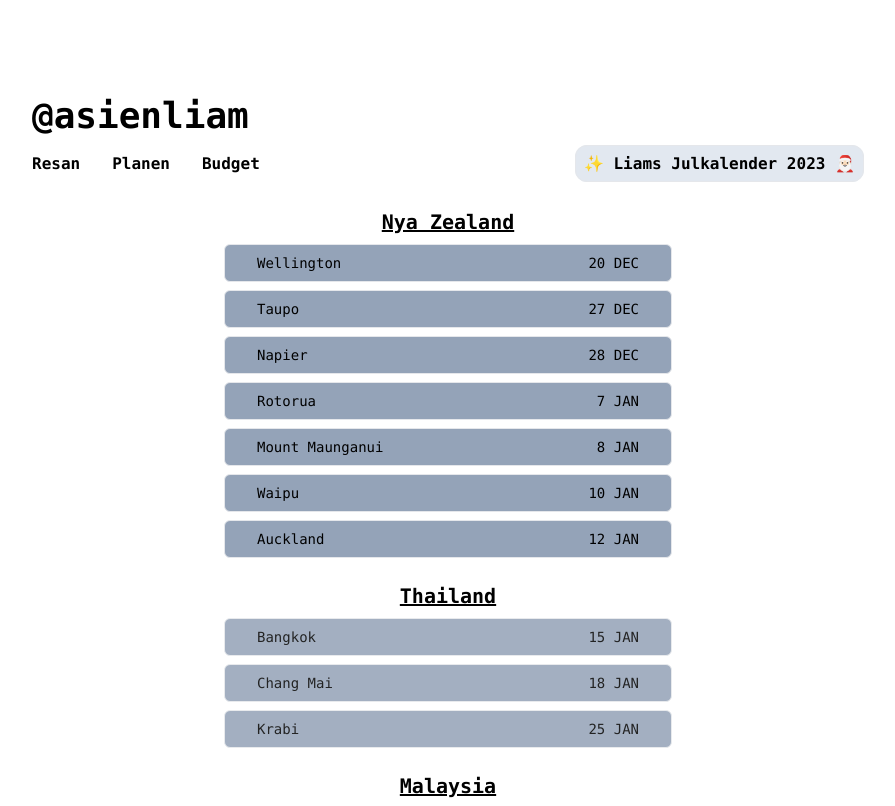
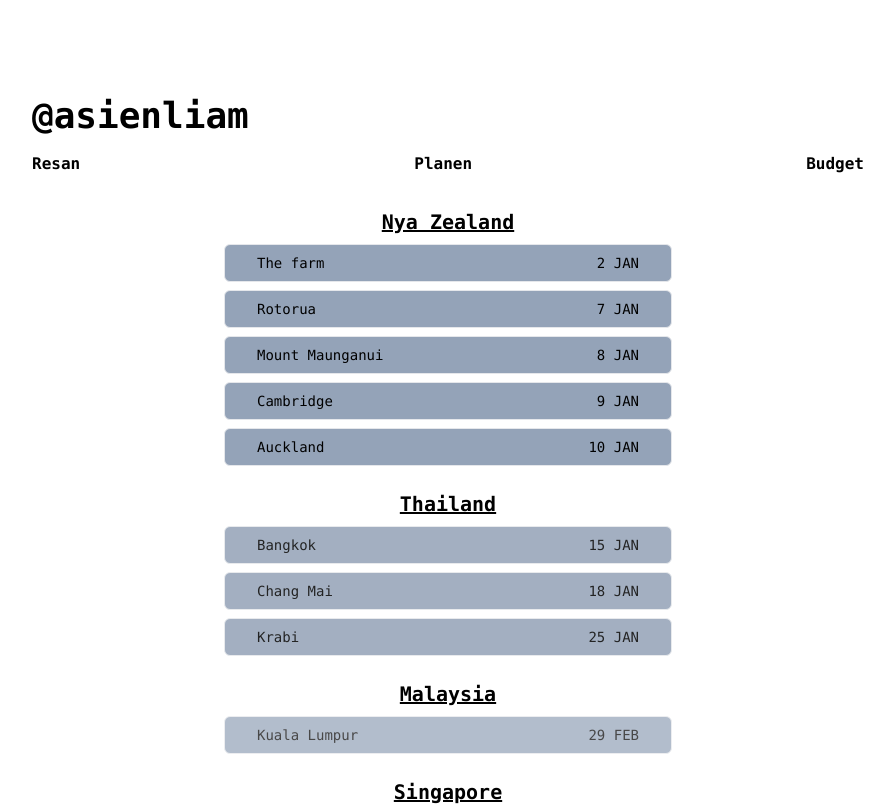
Before and after one commit to liamcco/asienliam, a Next.js app: page /planen in a window 1280 px wide. Shown: the top 806 px of the page, without its empty margins (192-1087 px from the left). Built offline with nearby package versions, Linux system fonts and the light colour scheme.

Commit message:
update plan+trip, removed julkaeldner from navbar

```diff
--- a/app/julkalender/page.tsx
+++ b/app/julkalender/page.tsx
@@ -1,6 +1,7 @@
 import Lucka from "./Lucka";
 
 export default function Julkalender() {
+  return <p>Liams julkalender 2024 är runt hörnet!</p>;
   return (
     <div>
       <div className="grid grid-cols-5 auto-rows-auto gap-2 justify-items-stretch">
--- a/app/planen/plan.json
+++ b/app/planen/plan.json
@@ -3,16 +3,8 @@
         "country": "Nya Zealand",
         "cities": [
             {
-                "name": "Wellington",
-                "date": "20 DEC"
-            },
-            {
-                "name": "Taupo",
-                "date": "27 DEC"
-            },
-            {
-                "name": "Napier",
-                "date": "28 DEC"
+                "name": "The farm",
+                "date": "2 JAN"
             },
             {
                 "name": "Rotorua",
@@ -23,12 +15,12 @@
                 "date": "8 JAN"
             },
             {
-                "name": "Waipu",
-                "date": "10 JAN"
+                "name": "Cambridge",
+                "date": "9 JAN"
             },
             {
                 "name": "Auckland",
-                "date": "12 JAN"
+                "date": "10 JAN"
             }
         ]
     },
--- a/components/shared/Navbar.tsx
+++ b/components/shared/Navbar.tsx
@@ -15,14 +15,6 @@ export default function Navbar() {
           <li>
             <a href="/budget">Budget</a>
           </li>
-          <li className="mx-auto sm:ml-auto sm:mr-0">
-            <a
-              href="/julkalender"
-              className="p-2 bg-slate-200 border rounded-xl"
-            >
-              ✨ Liams Julkalender 2023 🎅🏻
-            </a>
-          </li>
         </ul>
       </div>
     </nav>
```
Also changed, not shown: app/resan/trip.json (+11 -1 lines), public/assets/photos/lowerhutt.jpg (added), public/assets/photos/nelson.jpg (added).
